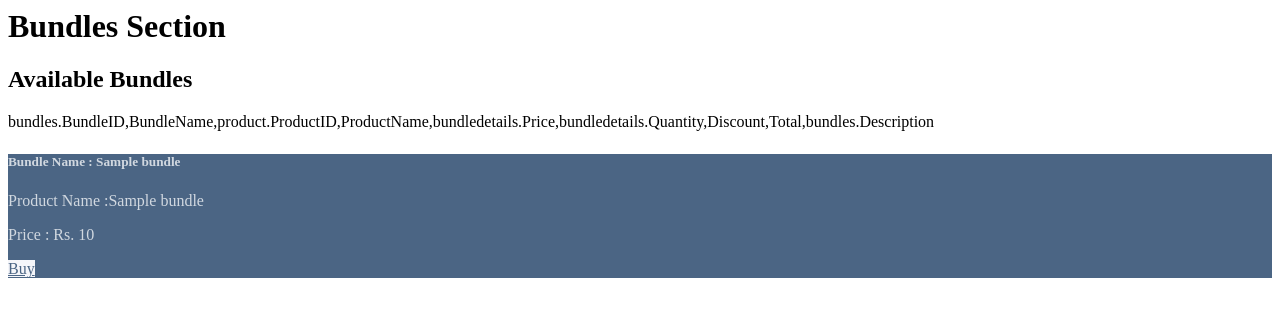
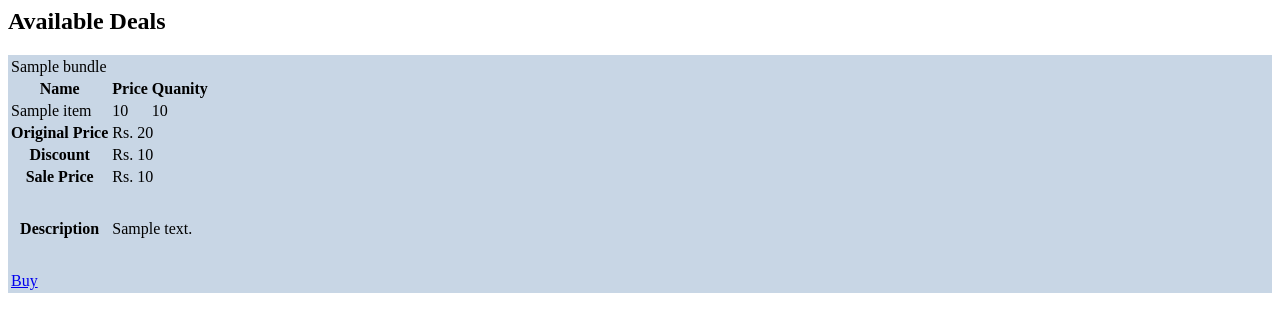
Before and after one commit to sahsanraza/SDAProject, a CodeIgniter app: the page made by application/views/User/BundlesOffers.php in a window 1280 px wide. Shown: the top 332 px of the page. Run offline with CodeIgniter, Linux system fonts and the light colour scheme; the template is opened without the code that fills it: most values are stand-ins (such as "Sample title", 1, 10 or a date in 2020).

Commit message:
Deal Work

```diff
--- a/application/views/User/BundlesOffers.php
+++ b/application/views/User/BundlesOffers.php
@@ -1,34 +1,72 @@
-<h1>
-<!--  <php
-foreach($Bundles->result() as $row)
-{
-each $row->bundles.BundleID.'<br>';
-
-}
-
->
--->
-Bundles Section
-</h1>
 <div class="row">
-    <div class="col-8">
-        <h2>Available Bundles</h2>
+    <?php if ($this->session->flashdata('padded')) : ?>
+        <div class="alert alert-success" role="alert">
+            <?php echo $this->session->flashdata('padded'); ?>
+        </div>
+    <?php endif; ?>
+    <div class="col-8 offset-2">
+        <?php if (!empty($Bundles)) : ?>
+            <h2>Available Deals</h2>
             <div class="row mt-5">
-        bundles.BundleID,BundleName,product.ProductID,ProductName,bundledetails.Price,bundledetails.Quantity,Discount,Total,bundles.Description
-            <?php foreach ($Bundles as $Item) : ?>
-                <div class="col-3">
-                    <div class="card mb-3" style="background-color: #4b6584; color:#d1d8e0 ">
+                <?php foreach ($Bundles as $Bundle) : ?>
+                    <div class="col-6">
+                        <div class="card mb-5" style="background-color: #c8d6e5; color:#d1d8e0 ">
                             <div class="card-body">
-                            <h5 class="card-title">Bundle Name : <?php echo $Item['BundleName']; ?></h5>
-                            <p class="card-text">Product Name :<?php echo $Item['ProductName']; ?></p>
-                            <p class="card-text">Price : Rs. <?php echo $Item['Price']; ?></p>
-
-                            <a href="<?php echo site_url('User/BuyBundle/') . $Item['BundleID']; ?>" class="btn btn-secondary btn-block" style="background-color: #f5f6fa; color: #4b6584" onclick="alert()">Buy</a>
+                                <div class="table-responsive">
+                                    <table class="table table-hover table-striped">
+                                        <thead class="bg-dark text-white">
+                                            <tr class="rounded-top bg-info text-white text-center ">
+                                                <td colspan="3">
+                                                    <?php echo $Bundle['BundleName']; ?>
+                                                </td>
+                                            </tr>
+                                            <tr>
+                                                <th scope="col">Name</th>
+                                                <th scope="col">Price</th>
+                                                <th scope="col">Quanity</th>
+                                            </tr>
+                                        </thead>
+                                        <tbody>
+                                            <?php foreach ($Bundle['Items'] as $Item) : ?>
+                                                <tr>
+                                                    <td><?php echo $Item['ProductName']; ?></td>
+                                                    <td><?php echo $Item['Price']; ?></td>
+                                                    <td><?php echo $Item['Quantity']; ?></td>
+                                                </tr>
+                                            <?php endforeach; ?>
+                                            <tr>
+                                                <th class="text-right">Original Price</th>
+                                                <td colspan="2">Rs. <?php echo $Bundle['Total'] + $Bundle['Discount']; ?> </td>
+                                            </tr>
+                                            <tr>
+                                                <th class="text-right">Discount</th>
+                                                <td colspan="2">Rs. <?php echo $Bundle['Discount']; ?> </td>
+                                            </tr>
+                                            <tr>
+                                                <th class="text-right">Sale Price</th>
+                                                <td colspan="2">Rs. <?php echo $Bundle['Total']; ?> </td>
+                                            </tr>
+                                            <tr style="height:80px;">
+                                                <th class="text-right">Description</th>
+                                                <td colspan="2"><?php echo $Bundle['Description']; ?> </td>
+                                            </tr>
+                                        </tbody>
+                                        <tfoot>
+                                            <tr>
+                                                <td colspan="3">
+                                                    <a class="btn btn-block btn-success" href="<?php echo site_url('User/BuyBundle/' . $Bundle['BundleID']); ?>">Buy</a>
+                                                </td>
+                                            </tr>
+                                        </tfoot>
+                                    </table>
                                 </div>
                             </div>
                         </div>
-            <?php endforeach; ?>
 
                     </div>
+                <?php endforeach; ?>
+            <?php else : ?>
+                <h2>No deals available!</h2>
+            <?php endif; ?>
             </div>
     </div>
```
Also changed, not shown: application/views/User/DealHistory.php (added, +32 -0 lines), application/views/User/DealItems.php (added, +45 -0 lines). Lines whose indentation alone changed are shown as unchanged.
